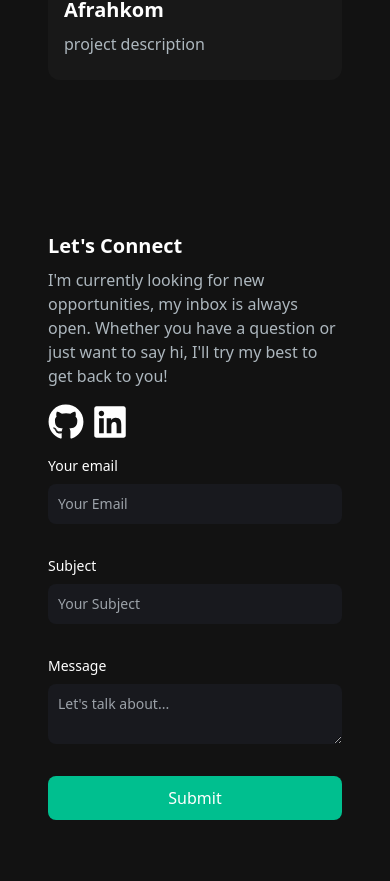
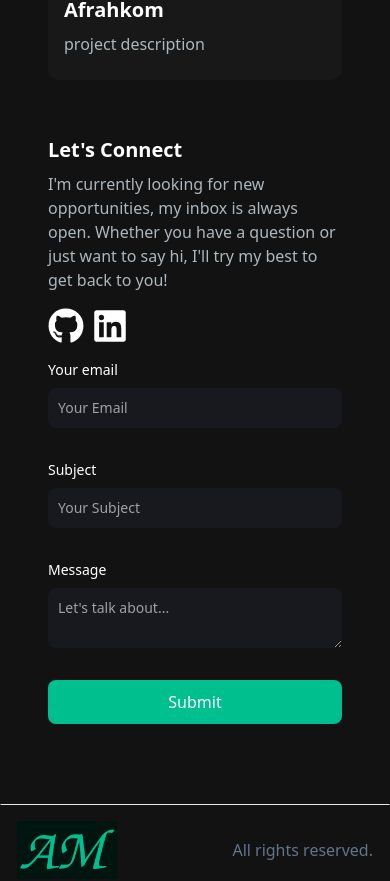
Before and after one commit to MEBARKI16/PotfolioMebarki, a Next.js app: page / in a window 390 px wide. Shown: the part 3676-4557 px from the top of the page. Built offline with nearby package versions, Linux system fonts and the light colour scheme.

Commit message:
update Email Section

```diff
--- a/src/components/EmailSection.jsx
+++ b/src/components/EmailSection.jsx
@@ -47,7 +47,7 @@ const EmailSection = () => {
         }
     };
     return (
-        <section className="grid md:grid-cols-2 py-24 my-12 md:py-12 gap-4">
+        <section className="grid md:grid-cols-2 my-12 md:py-12 gap-4">
             <div>
                 <h5 className="text-xl font-bold text-white my-2">Let&apos;s Connect</h5>
                 <p className="text-[#ADB7BE] mb-4 max-w-md">I&apos;m currently looking for new opportunities, my inbox is always open.
```
